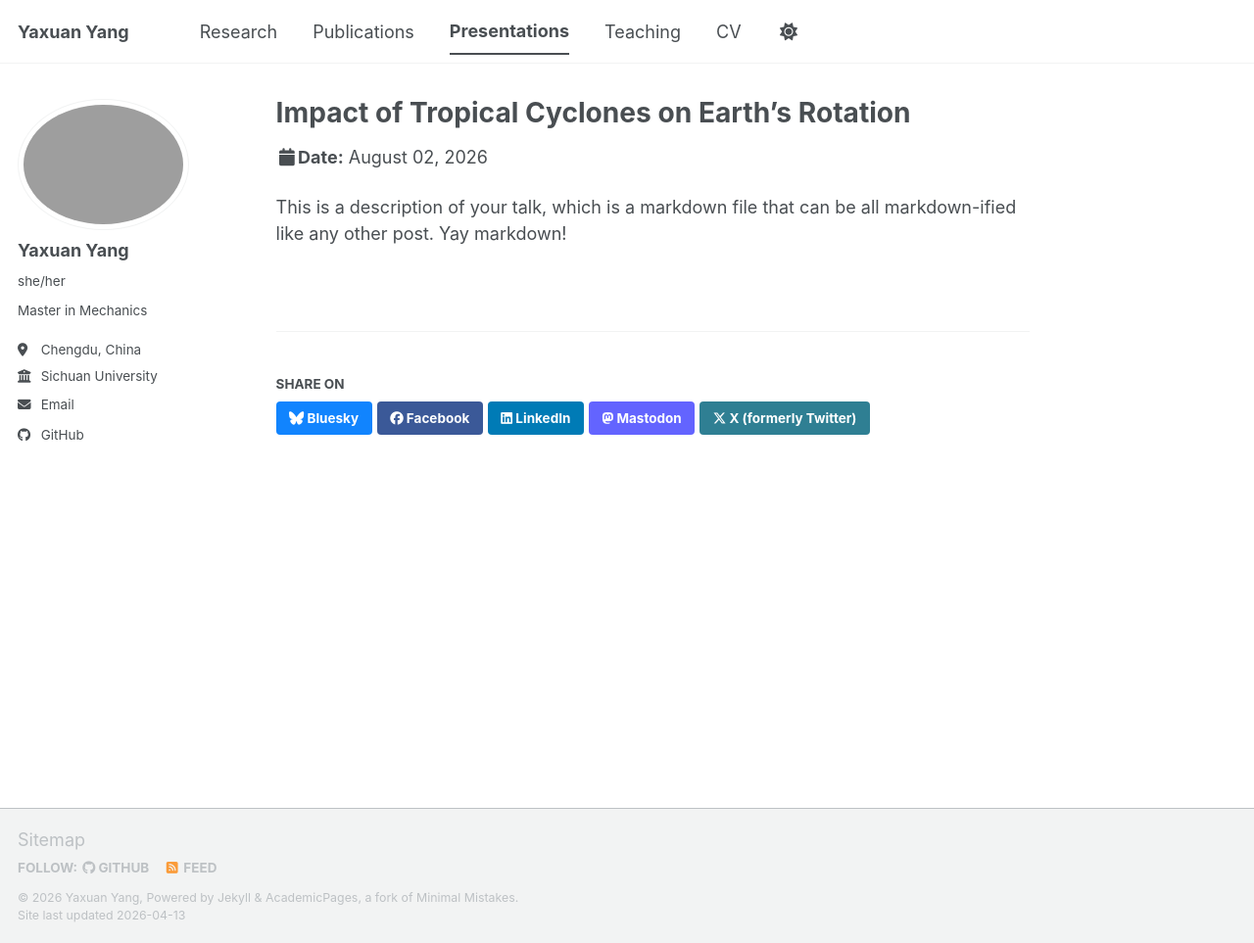
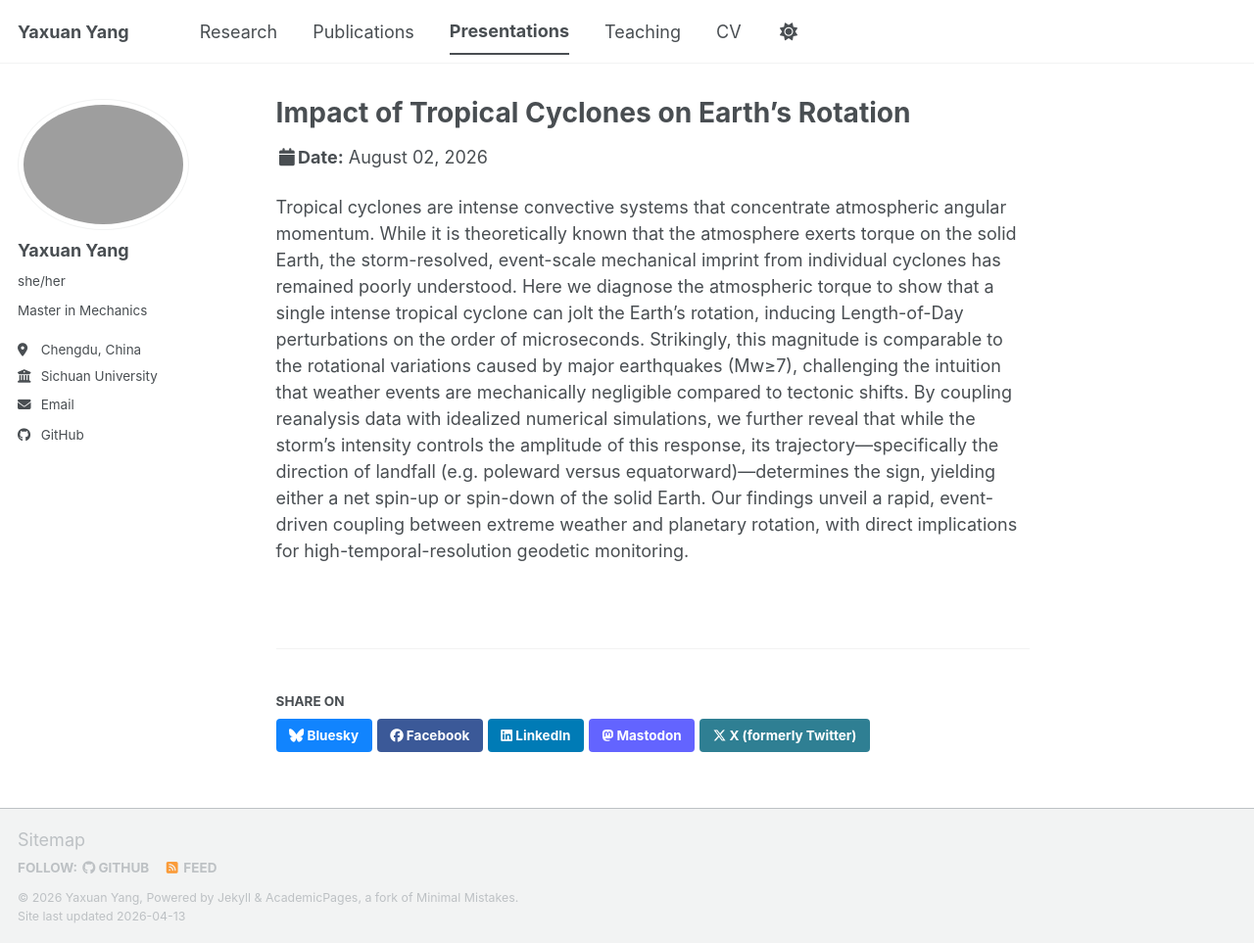
Before and after one commit to yyx-git/yyx-git.github.io, a Jekyll site: the page built from _talks/presentation_2026_8.md, in a window 1280 px wide and 963 px high. Shown: the whole window at 98% size. Built offline with Jekyll 4.4.1, drawn with Linux system fonts in a browser that asks for light colours; a script bundle is joined from its source files by our own code; library files that are not in the unit come from our copies.

Commit message:
Update presentation_2026_8.md

```diff
--- a/_talks/presentation_2026_8.md
+++ b/_talks/presentation_2026_8.md
@@ -8,4 +8,4 @@ date: 2026-08-02
 location: "Fukuoka, Japan"
 ---
 
-This is a description of your talk, which is a markdown file that can be all markdown-ified like any other post. Yay markdown!
+Tropical cyclones are intense convective systems that concentrate atmospheric angular momentum. While it is theoretically known that the atmosphere exerts torque on the solid Earth, the storm-resolved, event-scale mechanical imprint from individual cyclones has remained poorly understood. Here we diagnose the atmospheric torque to show that a single intense tropical cyclone can jolt the Earth's rotation, inducing Length-of-Day perturbations on the order of microseconds. Strikingly, this magnitude is comparable to the rotational variations caused by major earthquakes (Mw≥7), challenging the intuition that weather events are mechanically negligible compared to tectonic shifts. By coupling reanalysis data with idealized numerical simulations, we further reveal that while the storm's intensity controls the amplitude of this response, its trajectory—specifically the direction of landfall (e.g. poleward versus equatorward)—determines the sign, yielding either a net spin-up or spin-down of the solid Earth. Our findings unveil a rapid, event-driven coupling between extreme weather and planetary rotation, with direct implications for high-temporal-resolution geodetic monitoring.
```
